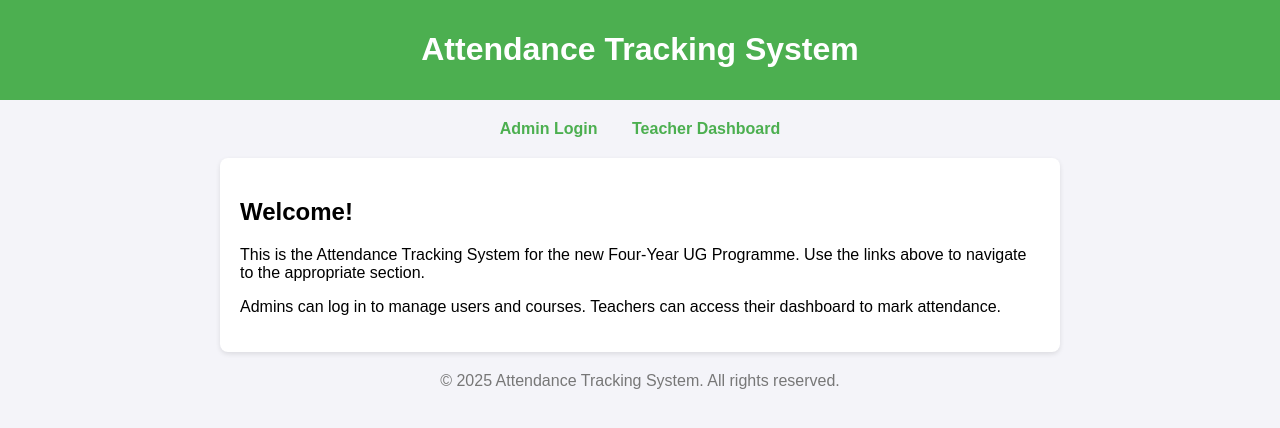
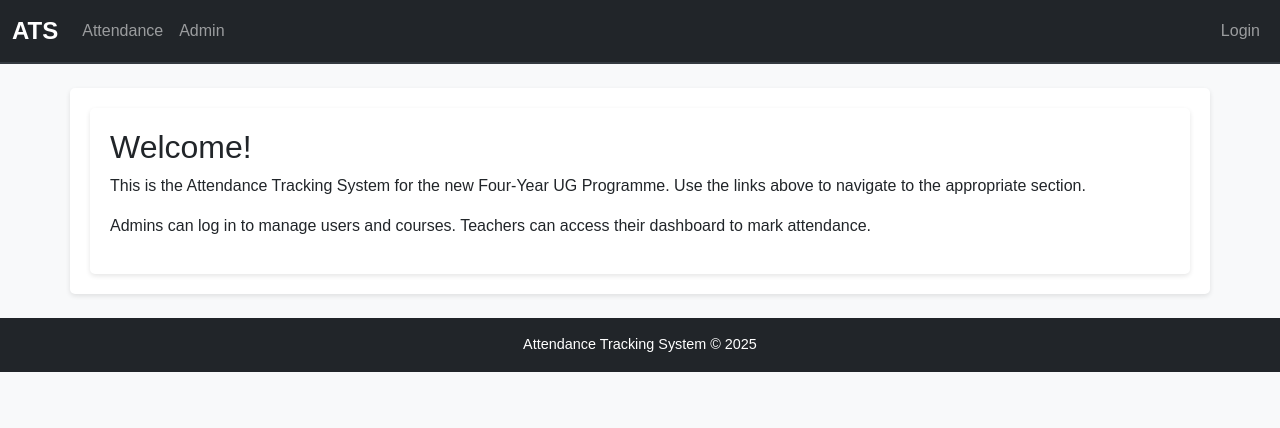
Before and after one commit to ARJ010/Attendance_Tracking_System, a Django app: page / in a window 1280 px wide. Shown: the top 428 px of the page. Run offline with Django 4.2, Linux system fonts and the light colour scheme.

Commit message:
index.html

```diff
--- a/ATS_app/attendance/templates/attendance/index.html
+++ b/ATS_app/attendance/templates/attendance/index.html
@@ -1,58 +1,10 @@
-<!DOCTYPE html>
-<html lang="en">
-<head>
-    <meta charset="UTF-8">
-    <meta name="viewport" content="width=device-width, initial-scale=1.0">
-    <title>Attendance Tracking System</title>
-    <style>
-        body {
-            font-family: Arial, sans-serif;
-            margin: 0;
-            padding: 0;
-            background-color: #f4f4f9;
-        }
-        header {
-            background-color: #4CAF50;
-            color: white;
-            padding: 10px 20px;
-            text-align: center;
-        }
-        nav {
-            text-align: center;
-            margin: 20px 0;
-        }
-        nav a {
-            margin: 0 15px;
-            text-decoration: none;
-            color: #4CAF50;
-            font-weight: bold;
-        }
-        nav a:hover {
-            text-decoration: underline;
-        }
-        .container {
-            max-width: 800px;
-            margin: 20px auto;
-            background: #fff;
-            padding: 20px;
-            box-shadow: 0 2px 5px rgba(0, 0, 0, 0.1);
-            border-radius: 8px;
-        }
-        .footer {
-            text-align: center;
-            margin: 20px 0;
-            color: #777;
-        }
-    </style>
-</head>
-<body>
-    <header>
-        <h1>Attendance Tracking System</h1>
-    </header>
-    <nav>
-        <a href="#">Admin Login</a>
-        <a href="#">Teacher Dashboard</a>
-    </nav>
+{% extends 'base.html' %}
+
+{% block title %}
+Attendance Tracking System
+{% endblock %}
+
+{% block content %}
 <div class="container">
     <h2>Welcome!</h2>
     <p>
@@ -63,8 +15,4 @@
         Admins can log in to manage users and courses. Teachers can access their dashboard to mark attendance.
     </p>
 </div>
-    <footer class="footer">
-        &copy; 2025 Attendance Tracking System. All rights reserved.
-    </footer>
-</body>
-</html>
+{% endblock %}
--- /dev/null
+++ b/ATS_app/static/base.css
@@ -0,0 +1,128 @@
+/* General Styles */
+body {
+    font-family: 'Arial', sans-serif;
+    background-color: #f8f9fa; /* Light background color for the entire page */
+    color: #212529; /* Standard text color */
+    margin: 0;
+    padding: 0;
+}
+
+/* Navbar Styles */
+.navbar {
+    border-bottom: 2px solid #343a40; /* Adds a subtle border to the navbar */
+}
+
+.navbar-brand {
+    font-weight: bold;
+    font-size: 1.5rem;
+}
+
+.nav-item .nav-link {
+    font-size: 1rem;
+    padding: 0.5rem 1rem;
+    transition: color 0.2s ease-in-out;
+}
+
+.nav-item .nav-link:hover {
+    color: #ffc107; /* Highlighted link color */
+}
+
+/* Footer Styles */
+footer {
+    background-color: #343a40;
+    color: #ffffff;
+    font-size: 0.9rem;
+}
+
+/* Main Content */
+.container {
+    background-color: #ffffff;
+    border-radius: 5px;
+    box-shadow: 0 2px 5px rgba(0, 0, 0, 0.1);
+    padding: 20px;
+}
+
+/* Buttons */
+.btn-primary {
+    background-color: #007bff;
+    border-color: #007bff;
+    transition: background-color 0.2s, border-color 0.2s;
+}
+
+.btn-primary:hover {
+    background-color: #0056b3;
+    border-color: #004085;
+}
+
+/* Forms */
+input, select, textarea {
+    border: 1px solid #ced4da;
+    border-radius: 4px;
+    padding: 0.5rem;
+    width: 100%;
+    margin-bottom: 1rem;
+}
+
+input:focus, select:focus, textarea:focus {
+    border-color: #80bdff;
+    outline: none;
+    box-shadow: 0 0 5px rgba(0, 123, 255, 0.25);
+}
+
+/* Tables */
+table {
+    width: 100%;
+    border-collapse: collapse;
+    margin: 20px 0;
+}
+
+table th, table td {
+    border: 1px solid #ddd;
+    padding: 8px;
+    text-align: left;
+}
+
+table th {
+    background-color: #343a40;
+    color: #ffffff;
+}
+
+table tr:nth-child(even) {
+    background-color: #f2f2f2;
+}
+
+table tr:hover {
+    background-color: #ddd;
+}
+
+/* Alerts */
+.alert {
+    padding: 1rem;
+    border-radius: 4px;
+    margin-bottom: 1rem;
+}
+
+.alert-success {
+    background-color: #d4edda;
+    color: #155724;
+    border-color: #c3e6cb;
+}
+
+.alert-danger {
+    background-color: #f8d7da;
+    color: #721c24;
+    border-color: #f5c6cb;
+}
+
+/* Custom Utility Classes */
+.text-center {
+    text-align: center;
+}
+
+.mt-4 {
+    margin-top: 1.5rem;
+}
+
+.mb-4 {
+    margin-bottom: 1.5rem;
+}
--- /dev/null
+++ b/ATS_app/templates/base.html
@@ -0,0 +1,66 @@
+{% load static %}
+<!DOCTYPE html>
+<html lang="en">
+<head>
+    <meta charset="UTF-8">
+    <meta name="viewport" content="width=device-width, initial-scale=1.0">
+    <title>{% block title %}Attendance Tracking System{% endblock %}</title>
+    <!-- Bootstrap CSS -->
+    <link href="https://cdn.jsdelivr.net/npm/bootstrap@5.3.0/dist/css/bootstrap.min.css" rel="stylesheet">
+    <link rel="stylesheet" href="{% static 'base.css' %}">
+    {% block extra_head %}{% endblock %}
+</head>
+<body>
+    <!-- Navigation Bar -->
+    <nav class="navbar navbar-expand-lg navbar-dark bg-dark">
+        <div class="container-fluid">
+            <a class="navbar-brand" href="#">ATS</a>
+            <button class="navbar-toggler" type="button" data-bs-toggle="collapse" data-bs-target="#navbarNav" aria-controls="navbarNav" aria-expanded="false" aria-label="Toggle navigation">
+                <span class="navbar-toggler-icon"></span>
+            </button>
+            <div class="collapse navbar-collapse" id="navbarNav">
+                <ul class="navbar-nav me-auto">
+                    <li class="nav-item">
+                        <a class="nav-link" href="#">Attendance</a>
+                    </li>
+                    <li class="nav-item">
+                        <a class="nav-link" href="#">Admin</a>
+                    </li>
+                </ul>
+                {% if user.is_authenticated %}
+                <ul class="navbar-nav">
+                    <li class="nav-item">
+                        <span class="navbar-text text-white me-3">Welcome, {{ user.username }}!</span>
+                    </li>
+                    <li class="nav-item">
+                        <a class="nav-link" href="#">Logout</a>
+                    </li>
+                </ul>
+                {% else %}
+                <ul class="navbar-nav">
+                    <li class="nav-item">
+                        <a class="nav-link" href="#">Login</a>
+                    </li>
+                </ul>
+                {% endif %}
+            </div>
+        </div>
+    </nav>
+
+    <!-- Main Content -->
+    <div class="container mt-4">
+        {% block content %}
+        <!-- Content will be injected here -->
+        {% endblock %}
+    </div>
+
+    <!-- Footer -->
+    <footer class="bg-dark text-white text-center py-3 mt-4">
+        <p class="mb-0">Attendance Tracking System &copy; 2025</p>
+    </footer>
+
+    <!-- Bootstrap JS -->
+    <script src="https://cdn.jsdelivr.net/npm/bootstrap@5.3.0/dist/js/bootstrap.bundle.min.js"></script>
+    {% block extra_js %}{% endblock %}
+</body>
+</html>
```
Lines whose indentation alone changed are shown as unchanged.
